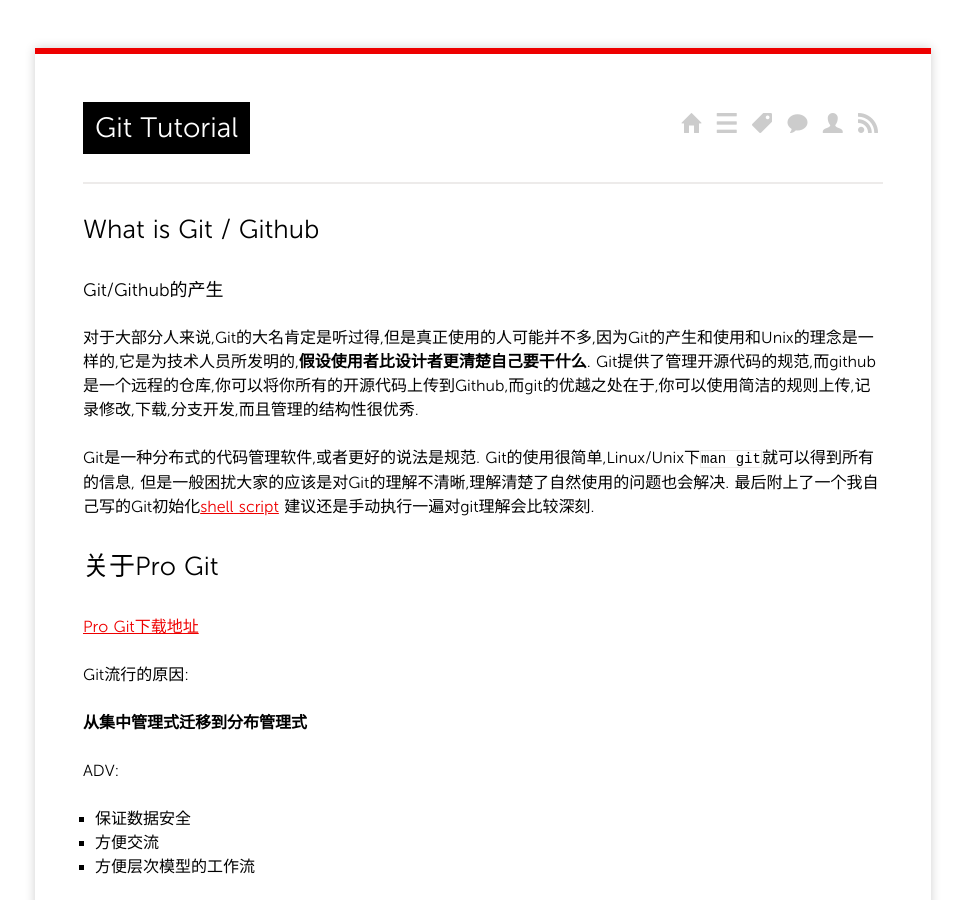
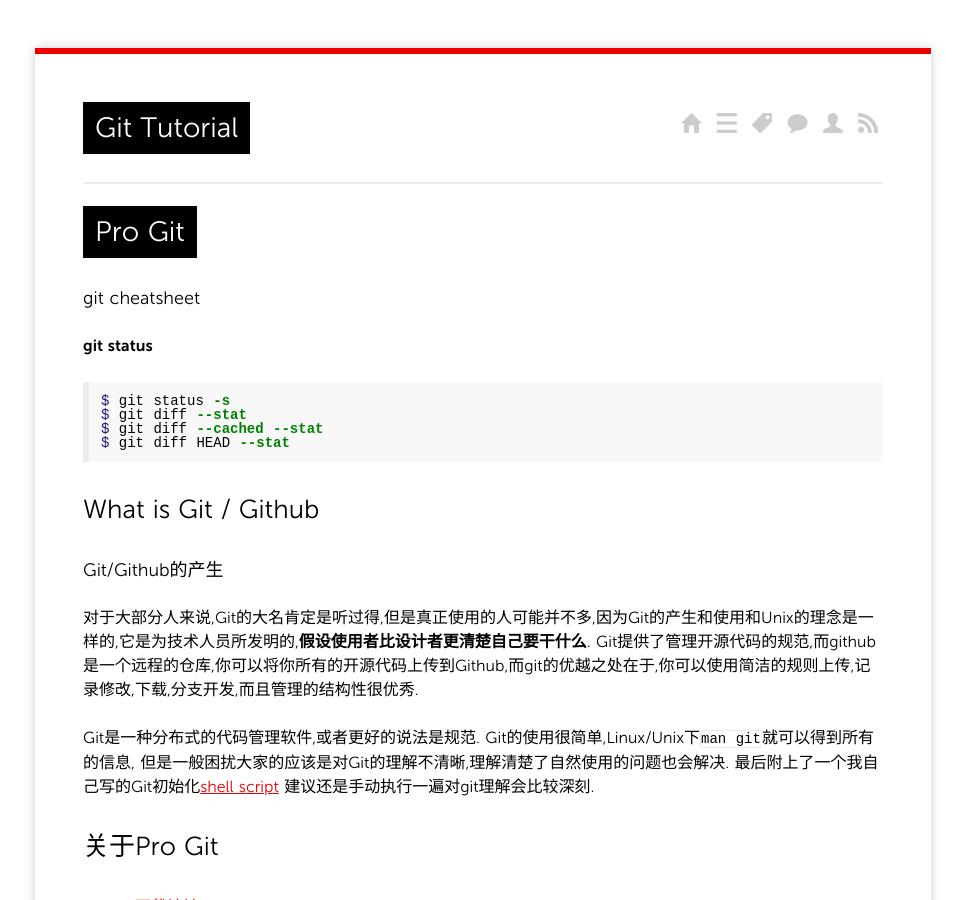
Before and after one commit to chris-void/chris-void.github.io, a Jekyll site: the page built from _posts/2014/2014-4-1-git-tutorial.md, in a window 1280 px wide and 900 px high. Shown: the whole window, without its empty margins (157-1122 px from the left). Built offline with Jekyll 4.4.1, drawn with Linux system fonts in a browser that asks for light colours; comment, search, counter and statistics services are not loaded.

Commit message:
Jan sucks

````diff
--- a/_posts/2014/2014-4-1-git-tutorial.md
+++ b/_posts/2014/2014-4-1-git-tutorial.md
@@ -4,6 +4,21 @@
 description: 在Git流行的时代,入门
 category: blog
 ---
+
+# Pro Git
+
+### git cheatsheet
+
+**git status**
+
+```sh
+$ git status -s
+$ git diff --stat
+$ git diff --cached --stat
+$ git diff HEAD --stat
+```
+
+
 
 
 ## What is Git / Github
````
Also changed, not shown: _posts/2016/2015-10-01-emacs.md (added, +22 -0 lines), _posts/2016/2015-10-10-git-and-github.md (added, +21 -0 lines), _posts/2016/2016-02-20-arch-tips.md (added, +20 -0 lines), _posts/2016/2016-04-15-about-pl.md (+5 -3 lines), _posts/2016/2016-06-01-cheatsheet.md (added, +22 -0 lines).
